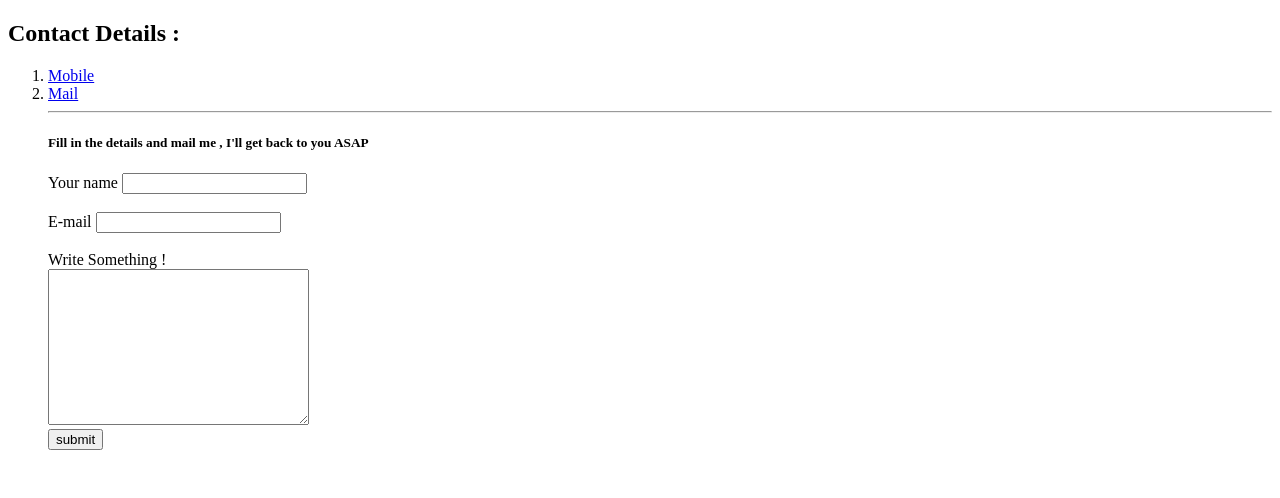
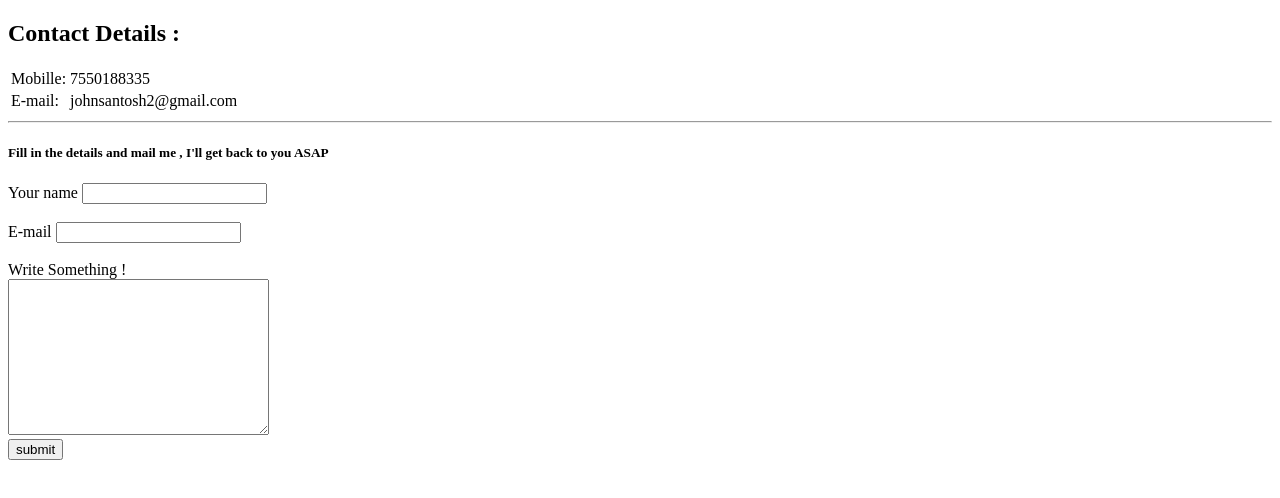
Before and after one commit to John-santhosh/CV, a plain HTML site: page contactMe.html in a window 1280 px wide. Drawn offline with Linux system fonts and the light colour scheme.

Commit message:
changes-1

```diff
--- a/contactMe.html
+++ b/contactMe.html
@@ -6,9 +6,16 @@
 </head>
 <body>
     <h2>Contact Details :</h2>
-    <ol>
-    <li><a href="750186859">Mobile</a></li>
-    <li><a href="johnsanthosh@gmail.com">Mail</a></li>
+    <table>
+        <tr>
+            <td>Mobille:</td>
+            <td>7550188335</td>
+        </tr>
+        <tr>
+            <td>E-mail:</td>
+            <td>johnsantosh2@gmail.com</td>
+        </tr>
+    </table>
     <hr>
         <h5>Fill in the details and mail me , I'll get back to you ASAP </h5>
     <form action="mailto:johnsantosh2@gmail.com" method="post" enctype="text/plain">
```
Also changed, not shown: index.html (+1 -8 lines).
